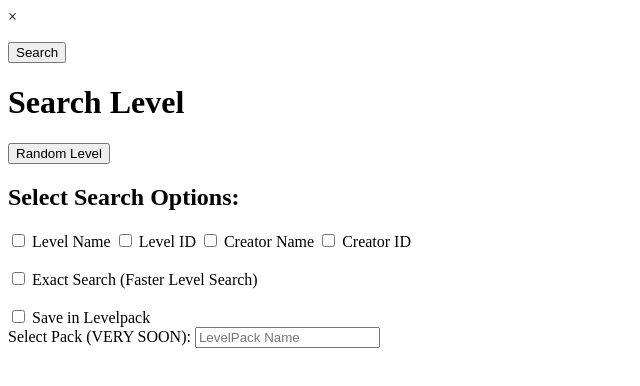
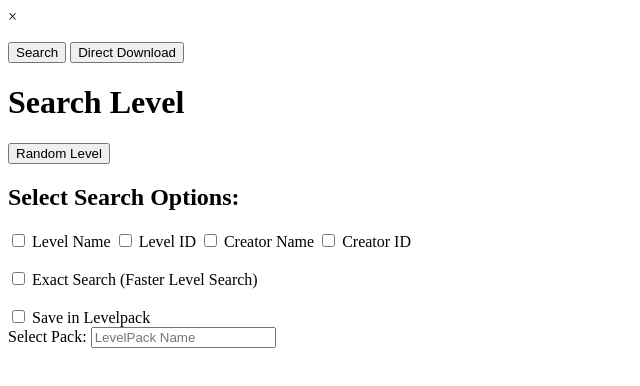
Before and after one commit to HerobrineTV/SMM1-Level-Downloader, an Electron app: page pages/main.html in a window 930 px wide. Shown: the whole page, without its empty margins (0-640 px from the left). Drawn offline with Linux system fonts and the light colour scheme.

Commit message:
Reverted hiding not finished objects for release version

```diff
--- a/pages/main.html
+++ b/pages/main.html
@@ -10,7 +10,7 @@
     <div id="main-content-2">
         <div id="tab-select-download">
             <button onclick="switchDownloadTab('searchtab')">Search</button>
-            <button onclick="switchDownloadTab('directdownloadtab')" style="display: none;">Direct Download</button>
+            <button onclick="switchDownloadTab('directdownloadtab')">Direct Download</button>
         </div>
         <div id="searchtab" class="downloadTabs">
             <h1>Search Level</h1>
@@ -34,7 +34,7 @@
                 <input type="checkbox" id="downloadAsLevelPack" name="search-option" onclick="">
                 <label class="checkbox-label" for="downloadAsLevelPack">Save in Levelpack</label>
                 <div class="dropdown-container">
-                    Select Pack (VERY SOON):
+                    Select Pack:
                     <input type="text" id="levelPackInput-1" placeholder="LevelPack Name">
                     <div id="pack-dropdown-1" class="dropdown-content"></div>
                 </div>
```
